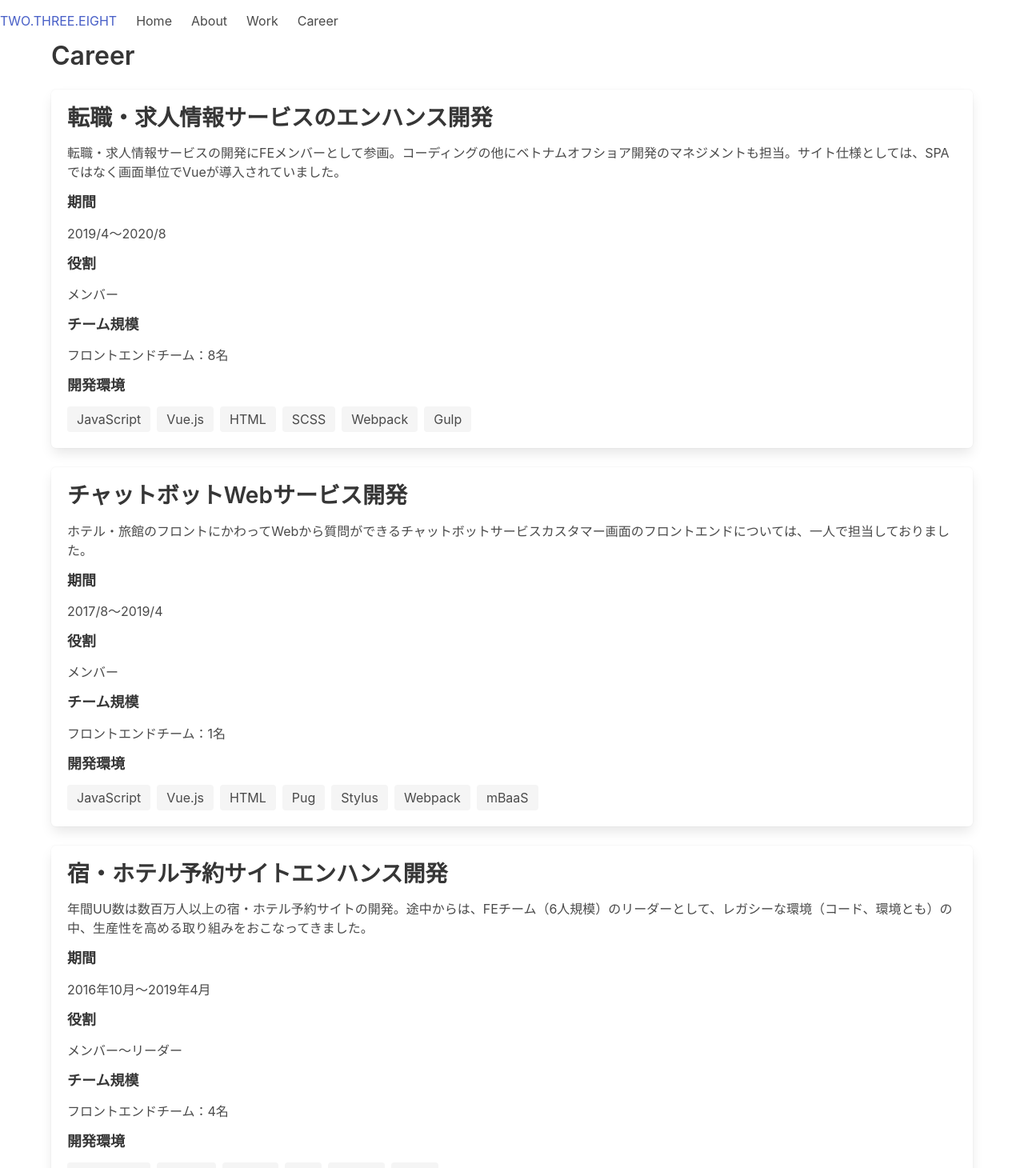
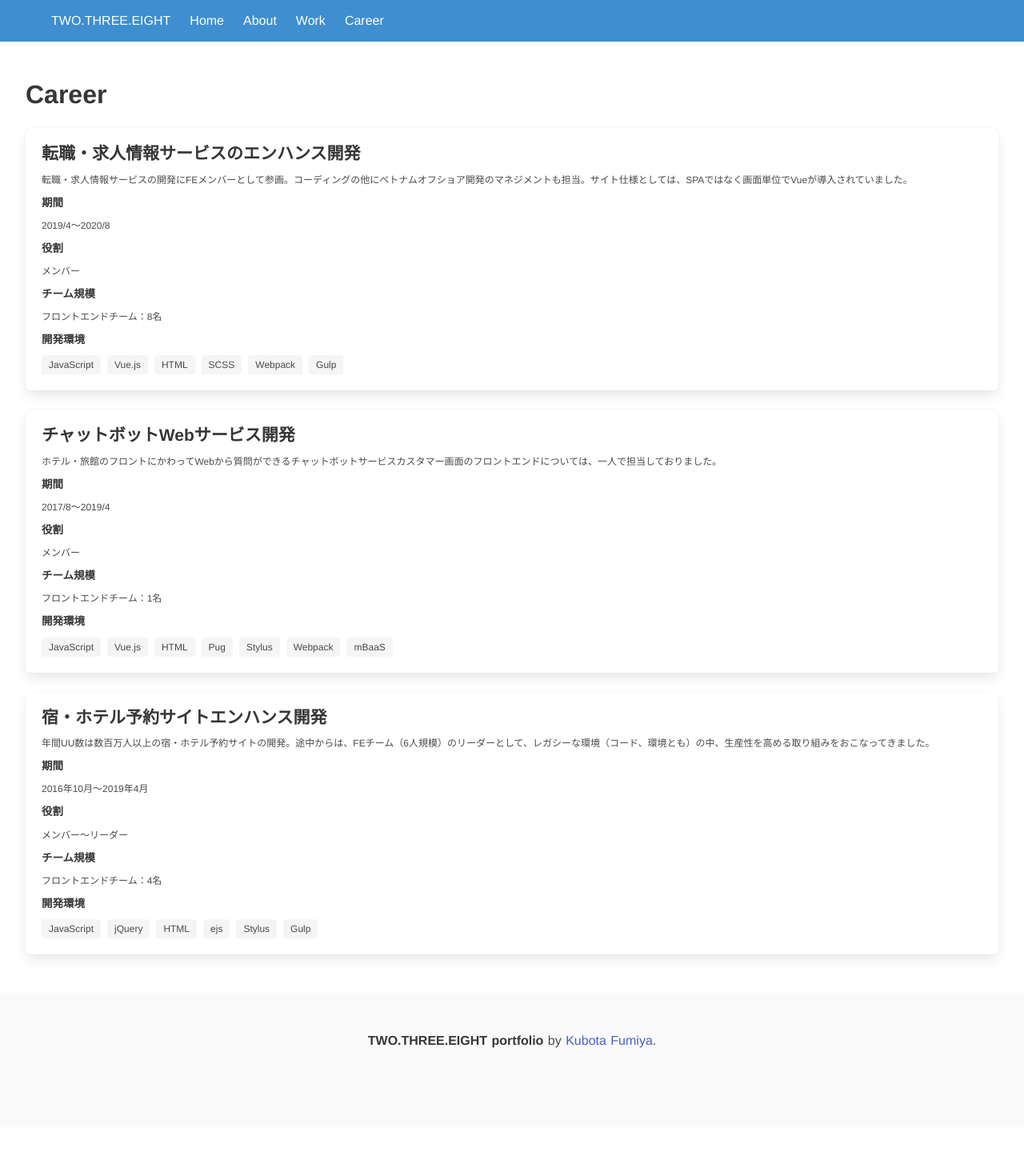
Before and after one commit to KUBOTAfumiya/portfolio, a Nuxt app: page /career in a window 1280 px wide. Shown: the top 1460 px of the page at 80% size. After the commit the page ends 1409 px from the top, so only its background shows below. Built offline with nearby package versions, Linux system fonts and the light colour scheme.

Commit message:
update markup

```diff
--- a/assets/css/main.scss
+++ b/assets/css/main.scss
@@ -3,6 +3,7 @@
 @import "~bulma/sass/utilities/functions";
 
 // 2. Set your own initial variables
+$family-sans-serif: 'Avenir','Helvetica Neue','Helvetica','Arial','Hiragino Sans','ヒラギノ角ゴシック',yugothic,'Yu Gothic','メイリオ', meiryo,'ＭＳ Ｐゴシック','MS PGothic';
 
 // 3. Set the derived variables
 
--- a/components/Footer.vue
+++ b/components/Footer.vue
@@ -1,5 +1,5 @@
 <template>
-  <footer class="footer mt-6">
+  <footer class="footer">
     <div class="content has-text-centered">
       <p>
         <strong>TWO.THREE.EIGHT portfolio</strong> by
--- a/components/Navigation.vue
+++ b/components/Navigation.vue
@@ -1,9 +1,10 @@
 <template>
   <nav
-    class="navbar is-fixed-top"
+    class="navbar is-fixed-top is-info"
     role="navigation"
     aria-label="main navigation"
   >
+    <div class="container">
       <div class="navbar-brand">
         <nuxt-link to="/" class="navbar-item">TWO.THREE.EIGHT</nuxt-link>
 
@@ -12,7 +13,7 @@
           class="navbar-burger burger"
           aria-label="menu"
           aria-expanded="false"
-        data-target="navbarBasicExample"
+          @click="$refs.menu.classList.toggle('is-active')"
         >
           <span aria-hidden="true"></span>
           <span aria-hidden="true"></span>
@@ -20,7 +21,7 @@
         </a>
       </div>
 
-    <div id="navbarBasicExample" class="navbar-menu">
+      <div ref="menu" class="navbar-menu">
         <div class="navbar-start">
           <nuxt-link to="/" class="navbar-item">
             Home
@@ -39,6 +40,7 @@
           </nuxt-link>
         </div>
       </div>
+    </div>
   </nav>
 </template>
 
--- a/components/Scaffold.vue
+++ b/components/Scaffold.vue
@@ -1,6 +1,6 @@
 <template>
   <div>
-    <div class="container">
+    <div class="container is-fluid py-6">
       <Navigation />
       <div>
         <slot />
--- a/pages/career.vue
+++ b/pages/career.vue
@@ -4,7 +4,7 @@
       Career
     </h1>
     <div class="box">
-      <div class="content">
+      <div class="content is-small">
         <h2>転職・求人情報サービスのエンハンス開発</h2>
         <p>
           転職・求人情報サービスの開発にFEメンバーとして参画。コーディングの他にベトナムオフショア開発のマネジメントも担当。サイト仕様としては、SPAではなく画面単位でVueが導入されていました。
@@ -16,7 +16,7 @@
         <h5>チーム規模</h5>
         <p>フロントエンドチーム：8名</p>
         <h5>開発環境</h5>
-        <div class="tags are-medium">
+        <div class="tags are-small">
           <span class="tag">JavaScript</span>
           <span class="tag">Vue.js</span>
           <span class="tag">HTML</span>
@@ -27,7 +27,7 @@
       </div>
     </div>
     <div class="box">
-      <div class="content">
+      <div class="content is-small">
         <h2>チャットボットWebサービス開発</h2>
         <p>
           ホテル・旅館のフロントにかわってWebから質問ができるチャットボットサービスカスタマー画面のフロントエンドについては、一人で担当しておりました。
@@ -39,7 +39,7 @@
         <h5>チーム規模</h5>
         <p>フロントエンドチーム：1名</p>
         <h5>開発環境</h5>
-        <div class="tags are-medium">
+        <div class="tags are-small">
           <span class="tag">JavaScript</span>
           <span class="tag">Vue.js</span>
           <span class="tag">HTML</span>
@@ -51,7 +51,7 @@
       </div>
     </div>
     <div class="box">
-      <div class="content">
+      <div class="content is-small">
         <h2>宿・ホテル予約サイトエンハンス開発</h2>
         <p>
           年間UU数は数百万人以上の宿・ホテル予約サイトの開発。途中からは、FEチーム（6人規模）のリーダーとして、レガシーな環境（コード、環境とも）の中、生産性を高める取り組みをおこなってきました。
@@ -63,7 +63,7 @@
         <h5>チーム規模</h5>
         <p>フロントエンドチーム：4名</p>
         <h5>開発環境</h5>
-        <div class="tags are-medium">
+        <div class="tags are-small">
           <span class="tag">JavaScript</span>
           <span class="tag">jQuery</span>
           <span class="tag">HTML</span>
```
Lines whose indentation alone changed are shown as unchanged.
